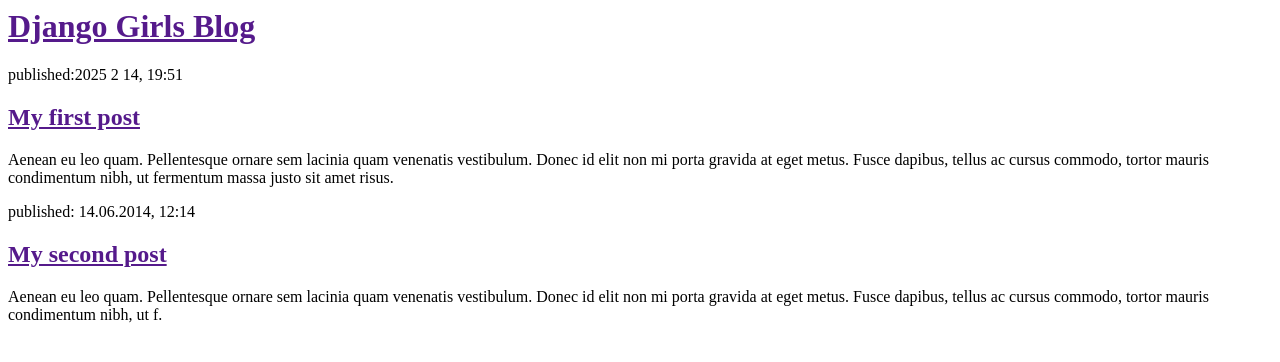
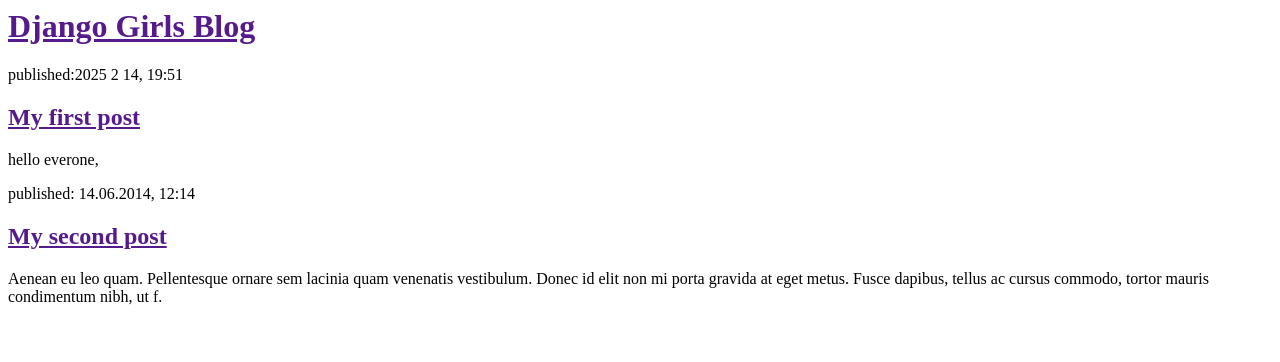
Before and after one commit to realeeasy/my-loge, a Django app: page / in a window 1280 px wide. Shown: the top 362 px of the page. Run offline with Django 5.2, Linux system fonts and the light colour scheme.

Commit message:
test change

```diff
--- a/blog/templates/home.html
+++ b/blog/templates/home.html
@@ -10,7 +10,7 @@
         <div>
             <p>published:2025 2 14, 19:51</p>
             <h2><a href="">My first post</a></h2>
-            <p>Aenean eu leo quam. Pellentesque ornare sem lacinia quam venenatis vestibulum. Donec id elit non mi porta gravida at eget metus. Fusce dapibus, tellus ac cursus commodo, tortor mauris condimentum nibh, ut fermentum massa justo sit amet risus.</p>
+            <p>hello everone,</p>
         </div>
 
         <div>
```
